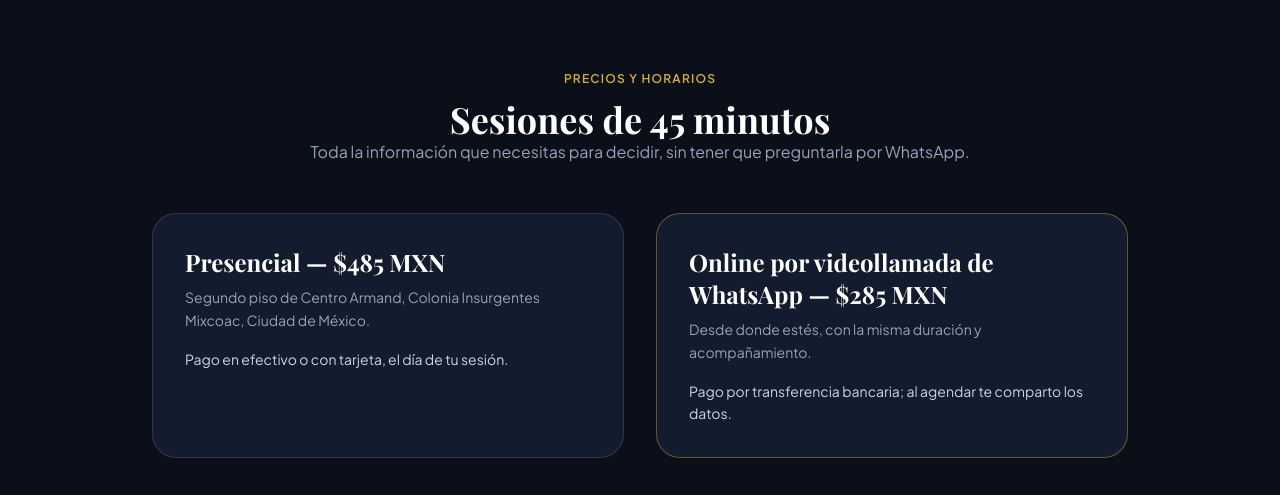
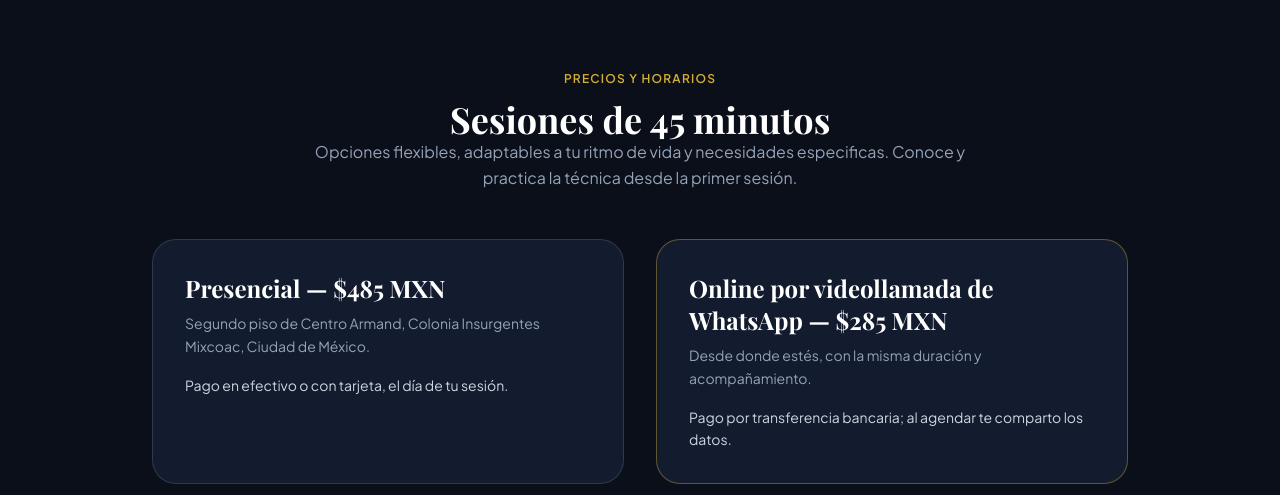
Before and after one commit to natsvein1/visual, a plain HTML site: page index.html in a window 1280 px wide. Shown: the part 2300-2795 px from the top of the page. Drawn offline with nearby package versions, Linux system fonts and the light colour scheme; a web font is replaced by a local one.

Commit message:
Texto: opciones flexibles adaptables a tu ritmo de vida

```diff
--- a/index.html
+++ b/index.html
@@ -244,7 +244,7 @@
        <div class="text-center max-w-2xl mx-auto mb-12">
            <h2 class="text-xs uppercase tracking-widest text-brand-accent font-semibold mb-3">Precios y horarios</h2>
            <h3 class="font-serif text-3xl sm:text-4xl font-bold text-white">Sesiones de 45 minutos</h3>
-           <p class="text-brand-muted mt-4 leading-relaxed">Toda la información que necesitas para decidir, sin tener que preguntarla por WhatsApp.</p>
+           <p class="text-brand-muted mt-4 leading-relaxed">Opciones flexibles, adaptables a tu ritmo de vida y necesidades especificas. Conoce y practica la técnica desde la primer sesión.</p>
        </div>
 
        <div class="grid md:grid-cols-2 gap-8 mb-10">
```
